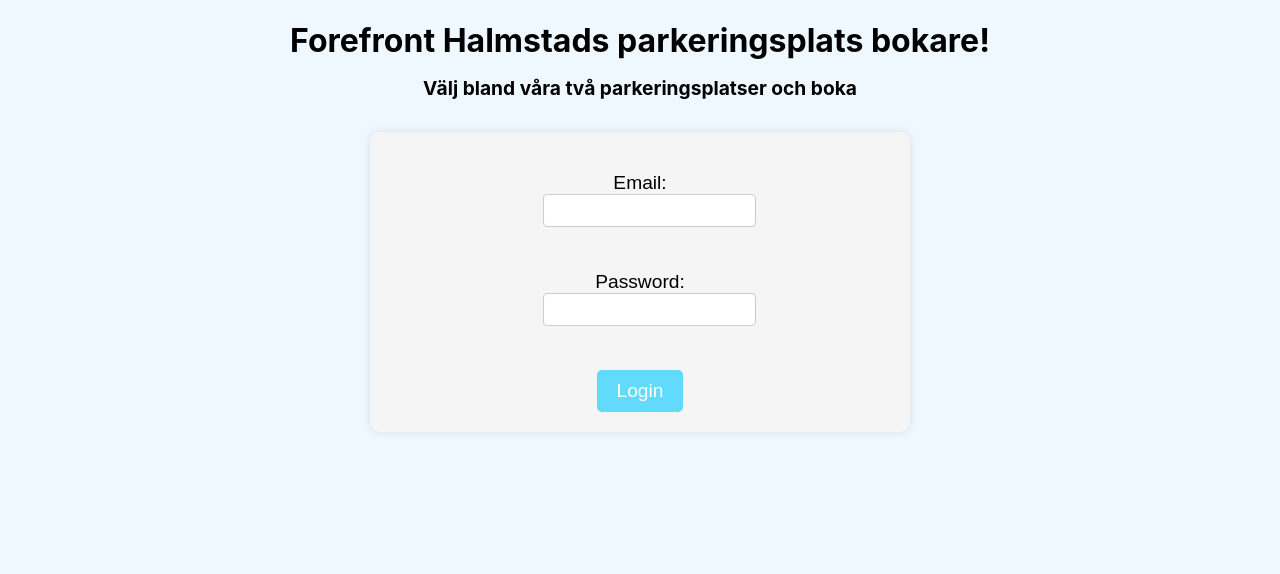
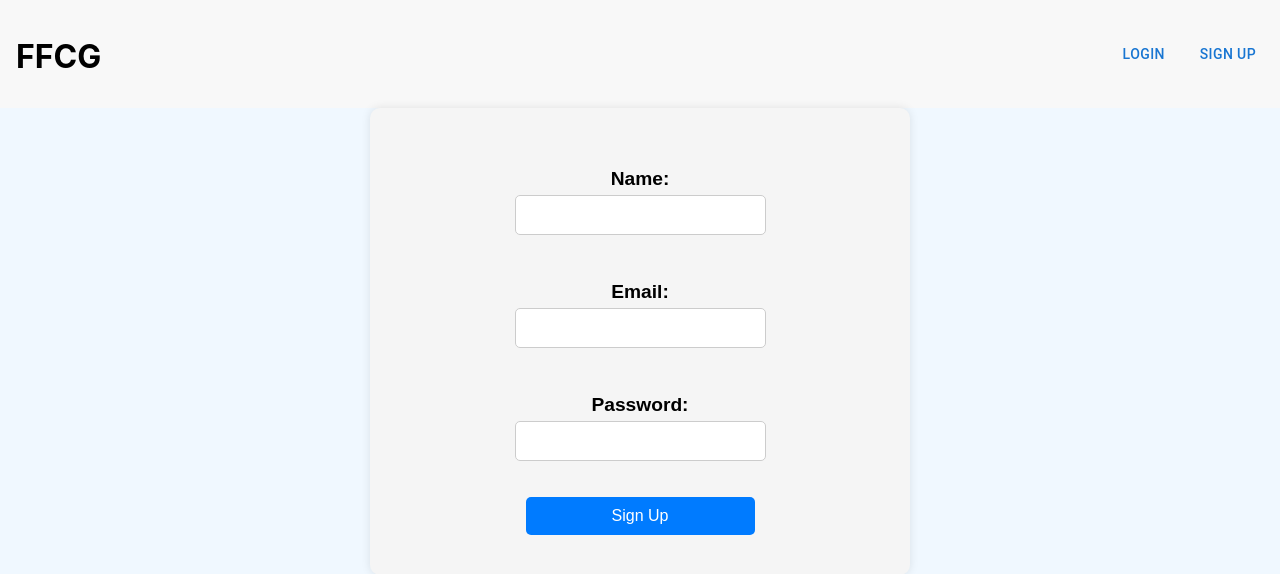
Before and after one commit to luzxus/parkeringsplats-bokaren, a React (Create React App) app: page /signup in a window 1280 px wide. Shown: the top 574 px of the page. Built offline with nearby package versions, Linux system fonts and the light colour scheme; no server answers.

Commit message:
signup functionality

```diff
--- a/package.json
+++ b/package.json
@@ -18,6 +18,7 @@
     "react": "^18.2.0",
     "react-datepicker": "^4.11.0",
     "react-dom": "^18.2.0",
+    "react-router-dom": "^6.10.0",
     "react-scripts": "5.0.1",
     "typescript": "^4.9.5",
     "web-vitals": "^2.1.4"
--- a/src/App.tsx
+++ b/src/App.tsx
@@ -1,15 +1,56 @@
 import React, { useState } from 'react'
 import LandingPage from './components/pages/LandingPage'
 import './globalStyles.css'
+import { Header } from './components/Header/Header'
+import { getAuth, signOut } from 'firebase/auth'
+import { app } from './index'
+import {
+  BrowserRouter,
+  Route,
+  Routes,
+  useNavigate,
+  useParams,
+} from 'react-router-dom'
+import Signup from './components/pages/Signup/Signup'
 const App: React.FC = () => {
+  const navigate = useNavigate()
   const [isLoggedIn, setIsLoggedIn] = useState(false)
-
+  const auth = getAuth(app)
   const handleLogin = (email: string, password: string) => {
     // Use Firebase or another authentication library to handle login
     setIsLoggedIn(true)
   }
+  const logoutHandler = () => {
+    // Use Firebase or another authentication library to handle login
 
-  return <LandingPage isLoggedIn={isLoggedIn} onLogin={handleLogin} />
+    signOut(auth)
+      .then(() => {
+        setIsLoggedIn(false)
+        navigate('/')
+      })
+      .catch((error: any) => {
+        console.error('Failed to sign out:', error)
+      })
+  }
+  const signupHandler = () => {
+    setIsLoggedIn(true)
+    navigate('/')
+  }
+
+  return (
+    <>
+      <Header handleLogout={logoutHandler} isLoggedIn={isLoggedIn} />
+      <Routes>
+        <Route
+          path="/"
+          element={
+            <LandingPage isLoggedIn={isLoggedIn} onLogin={handleLogin} />
+          }
+        />
+        <Route path="/signup" element={<Signup onSignup={signupHandler} />} />
+      </Routes>
+    </>
+  )
 }
 
 export default App
--- /dev/null
+++ b/src/components/Header/Header.css
@@ -0,0 +1,25 @@
+.header {
+  display: flex;
+  justify-content: space-between;
+  align-items: center;
+  padding: 1rem;
+  background-color: #f8f8f8;
+}
+
+.nav {
+  display: flex;
+  gap: 1rem;
+}
+
+.nav-link {
+  color: #333;
+  text-decoration: none;
+  padding: 0.5rem 1rem;
+  border: 1px solid #333;
+  border-radius: 0.25rem;
+}
+
+.nav-link:hover {
+  background-color: #333;
+  color: #000fb575;
+}
--- /dev/null
+++ b/src/components/Header/Header.tsx
@@ -0,0 +1,47 @@
+import React from 'react'
+import './Header.css'
+import { Button } from '@mui/material'
+import { useNavigate } from 'react-router-dom'
+
+export const Header: React.FC<{
+  isLoggedIn: Boolean
+  handleLogout: () => void
+}> = ({ isLoggedIn, handleLogout }) => {
+  const navigate = useNavigate()
+  return (
+    <header className="header">
+      <h1>FFCG</h1>
+      <nav className="nav">
+        {isLoggedIn ? (
+          <Button
+            color="primary"
+            variant="text"
+            onClick={handleLogout}
+            className="nav-link"
+          >
+            Logout
+          </Button>
+        ) : (
+          <>
+            <Button
+              color="primary"
+              variant="text"
+              onClick={() => navigate('/')}
+              className="nav-link"
+            >
+              Login
+            </Button>
+            <Button
+              color="primary"
+              variant="text"
+              onClick={() => navigate('/signup')}
+              className="nav-link"
+            >
+              Sign Up
+            </Button>
+          </>
+        )}
+      </nav>
+    </header>
+  )
+}
--- a/src/components/pages/Bookings/Bookings.tsx
+++ b/src/components/pages/Bookings/Bookings.tsx
@@ -12,15 +12,12 @@
   getDocs,
   onSnapshot,
 } from 'firebase/firestore'
-import { fireDb } from '../../..'
+import { app, fireDb } from '../../..'
 import './Bookings.css'
+import { getAuth } from 'firebase/auth'
 function Bookings() {
   const [bookings, setBookings] = useState<BookingData[]>([])
   const [parkingSpots, setParkingSpots] = useState<ParkingSpot[]>([])
-
-  const user: { email: string; id: string } = useMemo(() => {
-    return JSON.parse(localStorage.getItem('user')!)
-  }, [])
 
   useEffect(() => {
     const getParkingSpots = async (): Promise<void> => {
@@ -98,11 +95,14 @@
 
     return () => unsubscribe()
   }, [])
-
+  const auth = getAuth(app)
   return (
     <div className="booking-screen">
       <h1 style={{ textAlign: 'center' }}>Boka här</h1>
-      <BookingsForm userId={user.id} parkingSpots={parkingSpots} />
+      <BookingsForm
+        userId={auth.currentUser?.uid}
+        parkingSpots={parkingSpots}
+      />
       <h2>Bookings</h2>
       <BookingsTable bookings={bookings} />
     </div>
--- a/src/components/pages/Bookings/BookingsTable/BookingsTable.tsx
+++ b/src/components/pages/Bookings/BookingsTable/BookingsTable.tsx
@@ -37,11 +37,8 @@
 }
 
 function TabPanel({ value, index, data, deleteBooking }: TabPanelProps) {
-  const loggedInUser = useMemo(() => {
-    const user = localStorage.getItem('user')
-    return user ? JSON.parse(user) : null
-  }, [])
-
+  const auth = getAuth()
+  const currentUserEmail = auth.currentUser?.email ?? ''
   return (
     <div
       role="tabpanel"
@@ -75,7 +72,7 @@
                       variant="contained"
                       color="error"
                       onClick={() => deleteBooking(bookingObj.booking_id)}
-                      disabled={bookingObj.user.email !== loggedInUser?.email}
+                      disabled={bookingObj.user.email !== currentUserEmail}
                     >
                       Delete
                     </Button>
--- a/src/components/pages/Login.tsx
+++ b/src/components/pages/Login.tsx
@@ -45,11 +45,6 @@
           .then((userCredential) => {
             const user = userCredential.user
 
-            localStorage.setItem(
-              'user',
-              JSON.stringify({ email: user.email, id: user.uid }),
-            )
-
             onLogin(email, password)
           })
           .catch((error: any) => {
--- /dev/null
+++ b/src/components/pages/Signup/Signup.css
@@ -0,0 +1,46 @@
+.signup-wrapper {
+  display: flex;
+  flex-direction: column;
+  align-items: center;
+  padding: 20px;
+}
+
+.signup-wrapper label {
+  display: flex;
+  flex-direction: column;
+  margin-bottom: 10px;
+  font-weight: bold;
+  text-align: left;
+  width: 100%;
+}
+
+.signup-wrapper input {
+  padding: 10px;
+  font-size: 16px;
+  border: 1px solid #ccc;
+  border-radius: 5px;
+  margin-top: 5px;
+  width: 100%;
+}
+
+.signup-wrapper button[type="submit"] {
+  background-color: #007bff;
+  color: #fff;
+  border: none;
+  border-radius: 5px;
+  padding: 10px 20px;
+  font-size: 16px;
+  cursor: pointer;
+  margin-top: 10px;
+  width: 100%;
+}
+
+.signup-wrapper button[type="submit"]:hover {
+  background-color: #0069d9;
+}
+
+.signup-wrapper .error {
+  color: red;
+  font-size: 14px;
+  margin-top: 10px;
+}
--- /dev/null
+++ b/src/components/pages/Signup/Signup.tsx
@@ -0,0 +1,95 @@
+import React, { useState } from 'react'
+import './Signup.css'
+import { createUserWithEmailAndPassword, updateProfile } from 'firebase/auth'
+import { getAuth } from 'firebase/auth'
+import { app, fireDb } from '../../..'
+import { collection, doc, setDoc } from 'firebase/firestore'
+
+interface SignupProps {
+  onSignup: () => void
+}
+
+const Signup: React.FC<SignupProps> = ({ onSignup }) => {
+  const [name, setName] = useState('')
+  const [email, setEmail] = useState('')
+  const [password, setPassword] = useState('')
+  const [error, setError] = useState<string | null>(null)
+  const auth = getAuth(app)
+  const handleSubmit = async (event: React.FormEvent<HTMLFormElement>) => {
+    event.preventDefault()
+
+    if (!name || !email || !password) {
+      setError('Name, email, and password are required')
+      return
+    }
+
+    createUserWithEmailAndPassword(auth, email, password)
+      .then((userCredential) => {
+        // Signed in
+        const user = userCredential.user
+        // Update the user's display name with the provided name
+        return updateProfile(user, { displayName: name })
+      })
+      .then(() => {
+        // Display name updated
+        const user = auth.currentUser
+
+        if (user && user.uid) {
+          const usersColl = collection(fireDb, 'Users')
+
+          const userDoc = doc(usersColl, user?.uid)
+
+          const userData = {
+            name: user.displayName,
+            email: user.email,
+            password: password,
+          }
+          onSignup()
+
+          return setDoc(userDoc, userData)
+        } else {
+          console.log('No user or user id found for ', user)
+        }
+      })
+      .catch((error) => {
+        const errorCode = error.code
+        const errorMessage = error.message
+        // ..
+      })
+  }
+
+  return (
+    <form onSubmit={handleSubmit}>
+      <div className="signup-wrapper">
+        <label>
+          Name:
+          <input
+            type="text"
+            value={name}
+            onChange={(event) => setName(event.target.value)}
+          />
+        </label>
+        <label>
+          Email:
+          <input
+            type="email"
+            value={email}
+            onChange={(event) => setEmail(event.target.value)}
+          />
+        </label>
+        <label>
+          Password:
+          <input
+            type="password"
+            value={password}
+            onChange={(event) => setPassword(event.target.value)}
+          />
+        </label>
+        <button type="submit">Sign Up</button>
+        {error && <div className="error">{error}</div>}
+      </div>
+    </form>
+  )
+}
+
+export default Signup
--- a/src/index.tsx
+++ b/src/index.tsx
@@ -8,6 +8,7 @@
 import { getAnalytics } from 'firebase/analytics'
 import { getDatabase } from 'firebase/database'
 import { getFirestore } from 'firebase/firestore'
+import { BrowserRouter } from 'react-router-dom'
 
 const firebaseConfig = {
   apiKey: 'AIzaSyDhB_mDwqpB1PY4fOYhCNOWLnBcXWXtDss',
@@ -28,7 +29,9 @@
 export const fireDb = getFirestore(app)
 root.render(
   <React.StrictMode>
-    <App />
+    <BrowserRouter>
+      <App />
+    </BrowserRouter>
   </React.StrictMode>,
 )
 
```
Also changed, not shown: src/components/pages/Bookings/BookingsForm/BookingsForm.tsx (+5 -2 lines), 1 other file (tests, documents, lock files or other folders).
